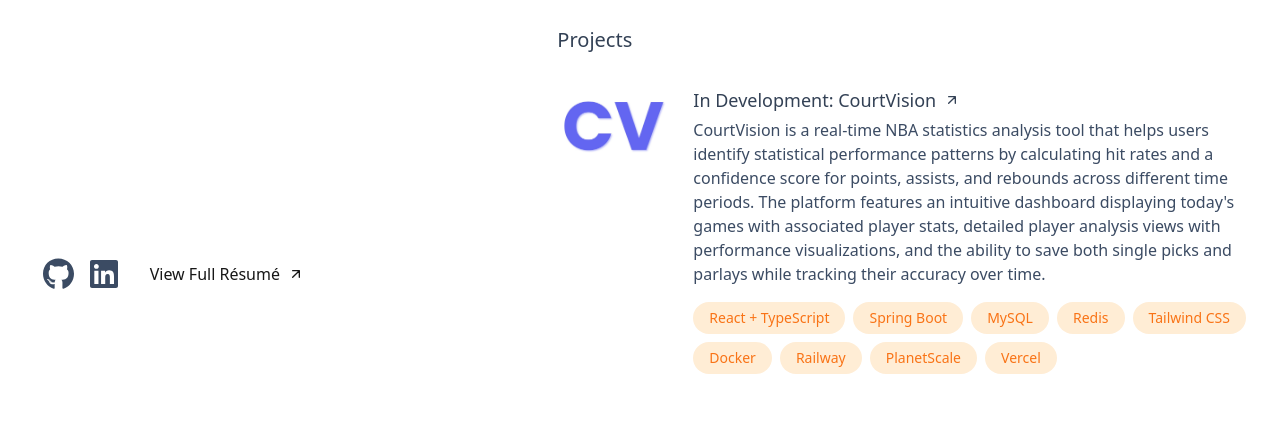
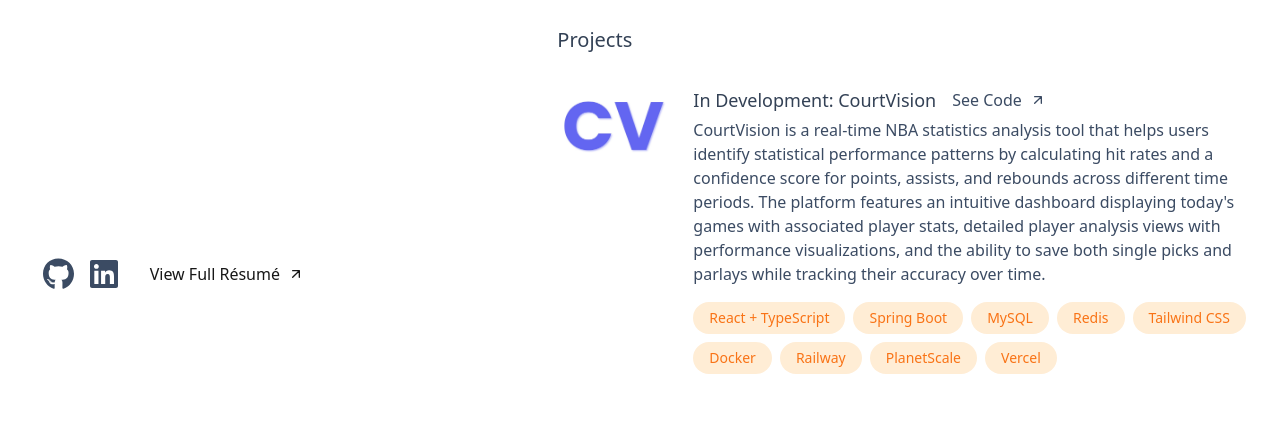
Before and after one commit to adamnestor/portfolio_v1, a React (Vite) app: page / in a window 1280 px wide. Shown: the part 454-892 px from the top of the page. Built offline with nearby package versions, Linux system fonts and the light colour scheme.

Commit message:
updated project links

```diff
--- a/src/components/sections/projects/ProjectCard.tsx
+++ b/src/components/sections/projects/ProjectCard.tsx
@@ -1,6 +1,8 @@
 import { Project } from "../../../data/projects";
 import Tag from "../../shared/Tag";
 import ExternalLink from "../../shared/ExternalLink";
+import { FontAwesomeIcon } from "@fortawesome/react-fontawesome";
+import { faGithub } from "@fortawesome/free-brands-svg-icons";
 
 interface ProjectCardProps {
   project: Project;
@@ -8,12 +10,7 @@ interface ProjectCardProps {
 
 const ProjectCard = ({ project }: ProjectCardProps) => {
   return (
-    <a
-      href={project.link}
-      target="_blank"
-      rel="noopener noreferrer"
-      className="block group hover:bg-orange-light rounded-lg p-4 -m-4 transition-colors shadow-card hover:shadow-card-hover"
-    >
+    <div className="block group hover:bg-orange-light rounded-lg p-4 -m-4 transition-colors shadow-card hover:shadow-card-hover">
       <div className="flex gap-6">
         <div className="w-28 h-20 rounded overflow-hidden bg-slate-light">
           <img
@@ -23,14 +20,26 @@ const ProjectCard = ({ project }: ProjectCardProps) => {
           />
         </div>
         <div className="flex-1">
-          <h3 className="text-slate-dark text-lg font-medium mb-1">
+          <div className="flex items-center gap-4 mb-1">
+            <h3 className="text-slate-dark text-lg font-medium group-hover:text-orange-primary">
+              {project.title}
+            </h3>
             <ExternalLink
-              href={project.link}
-              className="group-hover:text-orange-primary"
+              href={project.codeUrl}
+              className="text-slate-medium hover:text-orange-primary text-base font-medium"
+              aria-label="View source code on GitHub"
             >
-              {project.title}
+              See Code
             </ExternalLink>
-          </h3>
+            {project.link && (
+              <ExternalLink
+                href={project.link}
+                className="text-slate-medium hover:text-orange-primary text-base font-medium"
+              >
+                Live Demo
+              </ExternalLink>
+            )}
+          </div>
           <p className="text-slate-medium text-base group-hover:text-slate-dark mb-4">
             {project.description}
           </p>
@@ -41,7 +50,7 @@ const ProjectCard = ({ project }: ProjectCardProps) => {
           </div>
         </div>
       </div>
-    </a>
+    </div>
   );
 };
 
--- a/src/data/projects.ts
+++ b/src/data/projects.ts
@@ -3,6 +3,7 @@ export interface Project {
   description: string;
   image: string;
   link: string;
+  codeUrl: string;
   technologies: string[];
 }
 
@@ -12,7 +13,7 @@ export const projects: Project[] = [
     description:
       "CourtVision is a real-time NBA statistics analysis tool that helps users identify statistical performance patterns by calculating hit rates and a confidence score for points, assists, and rebounds across different time periods. The platform features an intuitive dashboard displaying today's games with associated player stats, detailed player analysis views with performance visualizations, and the ability to save both single picks and parlays while tracking their accuracy over time.",
     image: "/CV.jpg",
-    link: "",
+    codeUrl: "https://github.com/yourusername/courtvision",
     technologies: [
       "React + TypeScript",
       "Spring Boot",
@@ -31,6 +32,7 @@ export const projects: Project[] = [
       "A Spring Boot application for tracking student service hours, enabling schools to monitor and approve student volunteer activities. The application features role-based authentication allowing administrators to manage multiple schools while students can submit and track their service progress. Built with Java, Spring Security, MySQL, and custom-designed with vanilla JavaScript and CSS.",
     image: "/servicetally.jpg",
     link: "https://servicetally.up.railway.app",
+    codeUrl: "https://github.com/yourusername/servicetally",
     technologies: [
       "Java",
       "Spring Boot",
```
